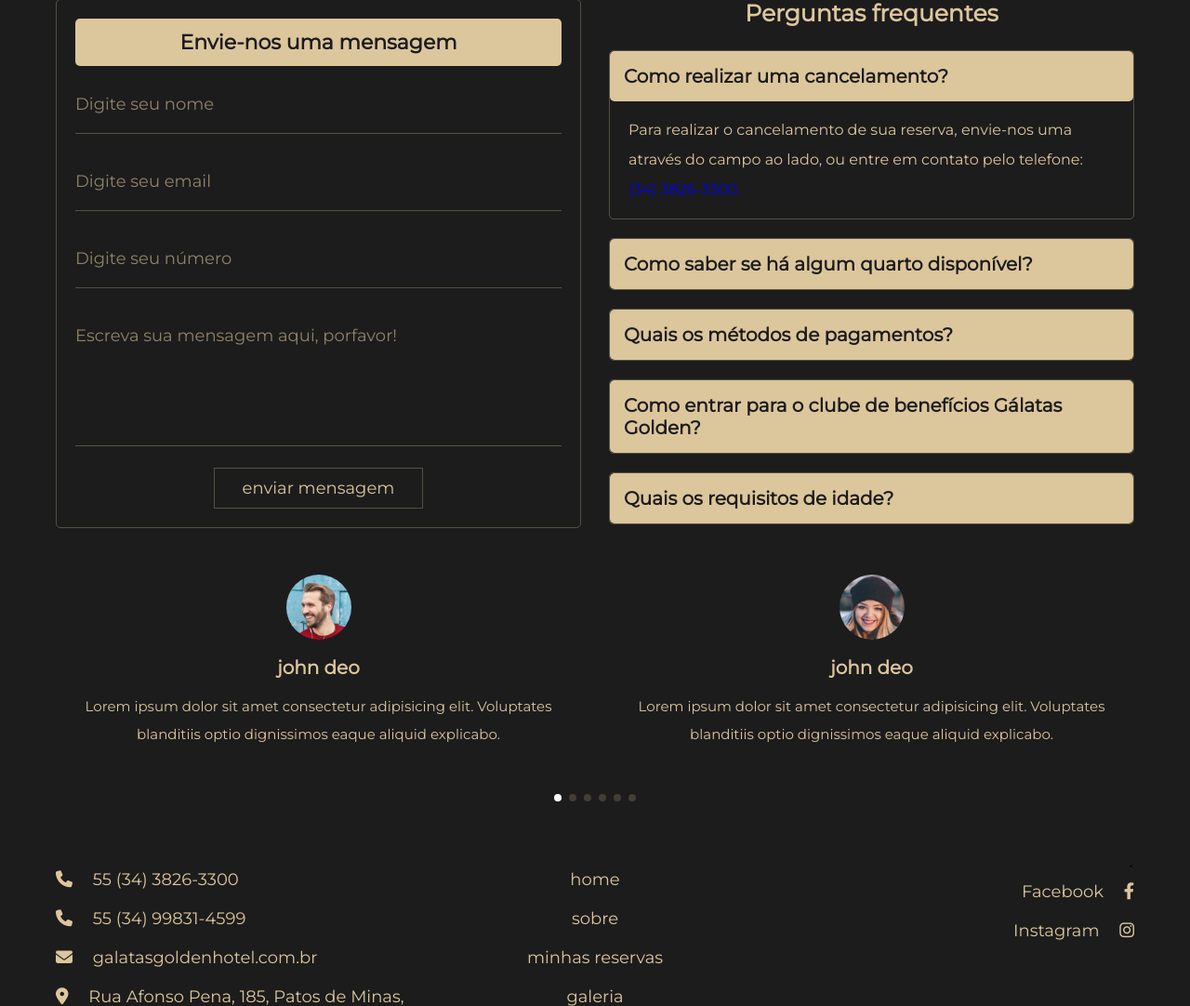
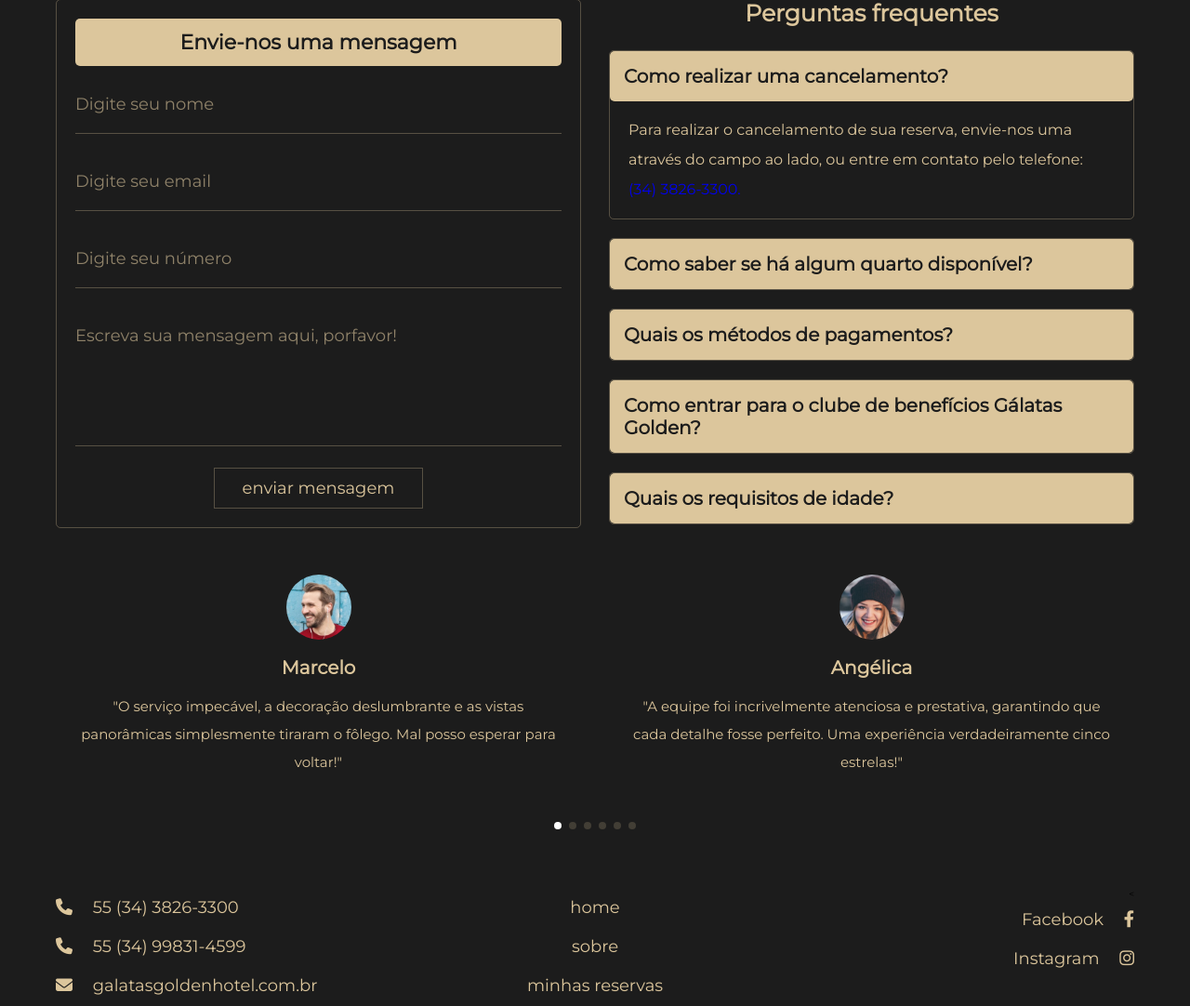
Before and after one commit to WebLucasDev/Projeto-Integrador-III, a PHP site: page /index.php in a window 1280 px wide. Shown: the part 4703-5785 px from the top of the page at 93% size. Run offline with PHP 8.4, Linux system fonts and the light colour scheme.

Commit message:
Update index.php
alterações na página principal

```diff
--- a/index.php
+++ b/index.php
@@ -459,33 +459,33 @@ if(isset($_POST['send'])){
       <div class="swiper-wrapper">
          <div class="swiper-slide box">
             <img src="images/pic-1.png" alt="">
-            <h3>john deo</h3>
-            <p>Lorem ipsum dolor sit amet consectetur adipisicing elit. Voluptates blanditiis optio dignissimos eaque aliquid explicabo.</p>
+            <h3>Marcelo</h3>
+            <p>"O serviço impecável, a decoração deslumbrante e as vistas panorâmicas simplesmente tiraram o fôlego. Mal posso esperar para voltar!"</p>
          </div>
          <div class="swiper-slide box">
             <img src="images/pic-2.png" alt="">
-            <h3>john deo</h3>
-            <p>Lorem ipsum dolor sit amet consectetur adipisicing elit. Voluptates blanditiis optio dignissimos eaque aliquid explicabo.</p>
+            <h3>Angélica</h3>
+            <p>"A equipe foi incrivelmente atenciosa e prestativa, garantindo que cada detalhe fosse perfeito. Uma experiência verdadeiramente cinco estrelas!"</p>
          </div>
          <div class="swiper-slide box">
             <img src="images/pic-3.png" alt="">
-            <h3>john deo</h3>
-            <p>Lorem ipsum dolor sit amet consectetur adipisicing elit. Voluptates blanditiis optio dignissimos eaque aliquid explicabo.</p>
+            <h3>Renan</h3>
+            <p>"A suíte era luxuosa, com comodidades de primeira classe, e o restaurante oferecia uma gastronomia de classe mundial. Definitivamente, o melhor hotel em que já me hospedei."</p>
          </div>
          <div class="swiper-slide box">
             <img src="images/pic-4.png" alt="">
-            <h3>john deo</h3>
-            <p>Lorem ipsum dolor sit amet consectetur adipisicing elit. Voluptates blanditiis optio dignissimos eaque aliquid explicabo.</p>
+            <h3>Débora</h3>
+            <p>"Cada detalhe foi cuidadosamente pensado, desde a decoração elegante até o atendimento personalizado. Uma estadia memorável que superou todas as expectativas."</p>
          </div>
          <div class="swiper-slide box">
             <img src="images/pic-5.png" alt="">
-            <h3>john deo</h3>
-            <p>Lorem ipsum dolor sit amet consectetur adipisicing elit. Voluptates blanditiis optio dignissimos eaque aliquid explicabo.</p>
+            <h3>Flávio</h3>
+            <p>"O serviço foi excepcional em todos os aspectos, desde o check-in até o check-out. A equipe foi atenciosa e prestativa, tornando minha experiência verdadeiramente memorável."</p>
          </div>
          <div class="swiper-slide box">
             <img src="images/pic-6.png" alt="">
-            <h3>john deo</h3>
-            <p>Lorem ipsum dolor sit amet consectetur adipisicing elit. Voluptates blanditiis optio dignissimos eaque aliquid explicabo.</p>
+            <h3>Yasmin</h3>
+            <p>"As instalações são deslumbrantes, com quartos elegantemente decorados e uma vista panorâmica deslumbrante. É o local perfeito para uma experiência luxuosa e inesquecível."</p>
          </div>
       </div>
 
```
